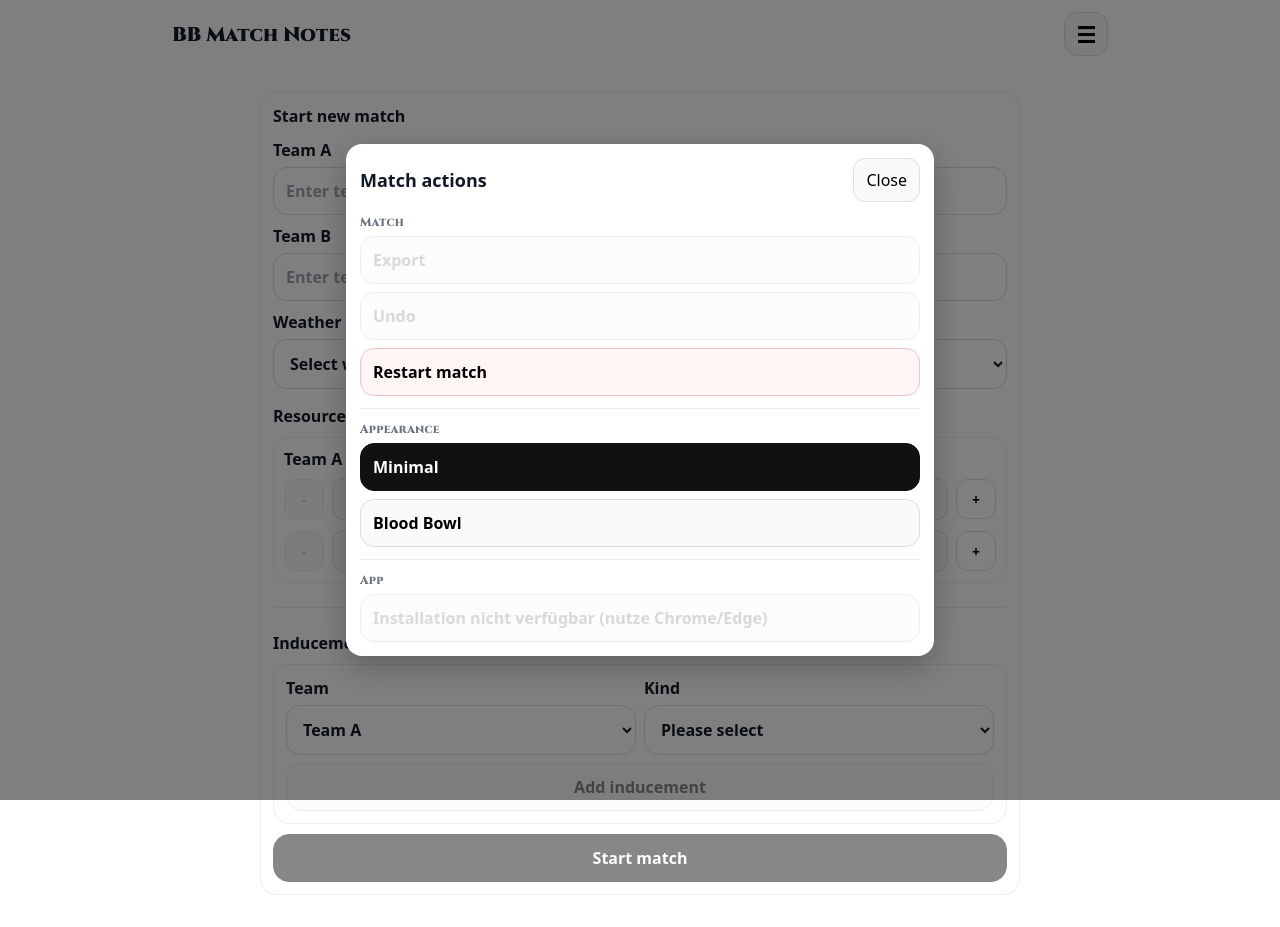
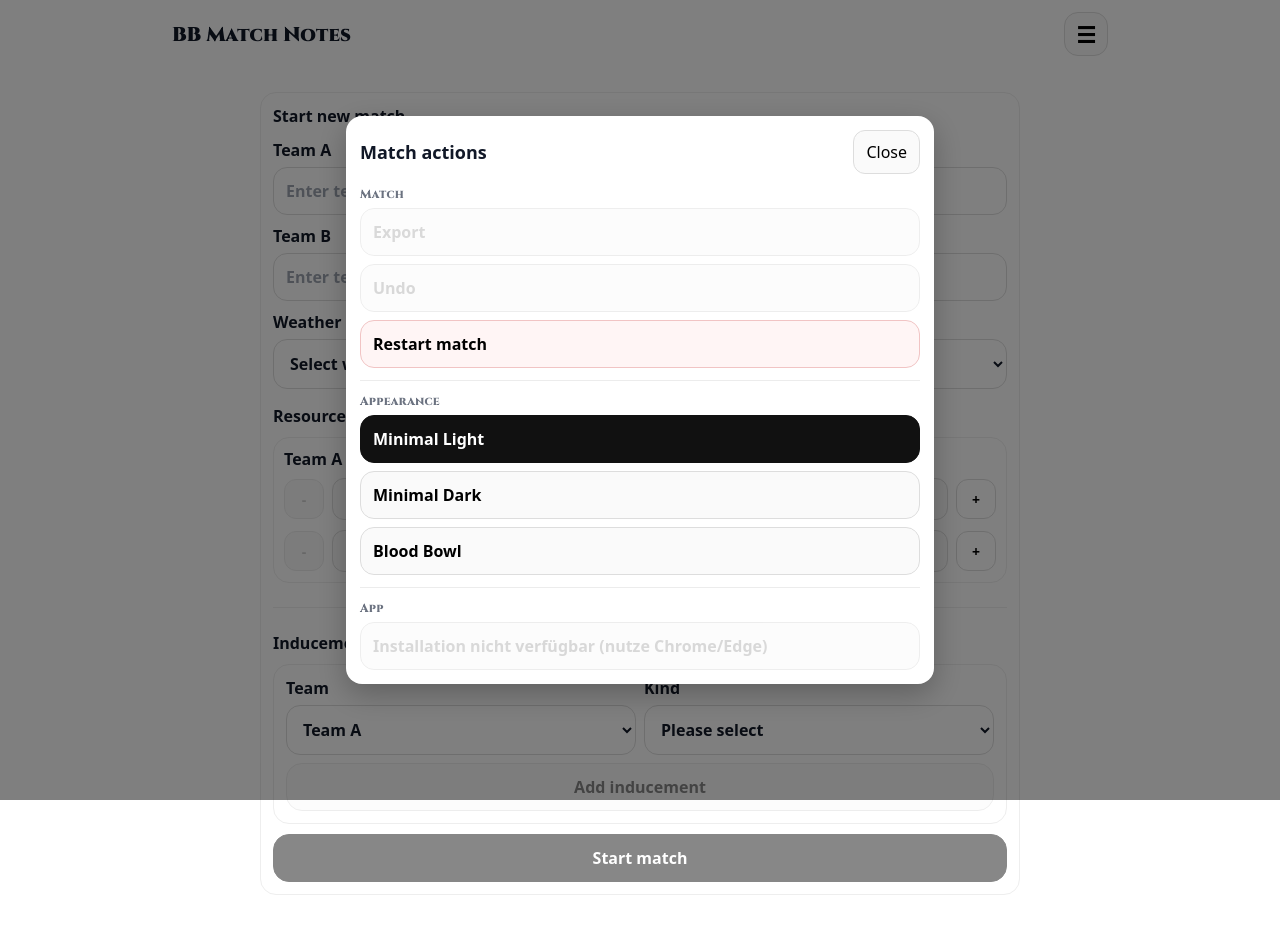
Before and after one commit to snoader/bb-match-notes, a React (Vite) app: page / in a window 1280 px wide. Both pictures are taken after a click on the button "Open match actions menu". Built offline with nearby package versions, Linux system fonts and the light colour scheme.

Commit message:
Add minimal dark theme option

```diff
--- a/src/app/App.tsx
+++ b/src/app/App.tsx
@@ -10,6 +10,7 @@ import { UpdateToast } from "../ui/components/app/UpdateToast";
 import { useThemeStore } from "../store/themeStore";
 import { applyThemeTokens } from "../theme/theme";
 import { minimalTheme } from "../theme/minimalTheme";
+import { minimalDarkTheme } from "../theme/minimalDarkTheme";
 import { bloodBowlTheme } from "../theme/bloodBowlTheme";
 import { AppLayout } from "../ui/layout/AppLayout";
 
@@ -42,7 +43,8 @@ export default function App() {
   }, [isReady, events, derived.half, derived.turn, derived.kickoffPending, setScreen]);
 
   useEffect(() => {
-    const themeTokens = theme === "bloodbowl" ? bloodBowlTheme.tokens : minimalTheme.tokens;
+    const themeTokens =
+      theme === "bloodbowl" ? bloodBowlTheme.tokens : theme === "minimal-dark" ? minimalDarkTheme.tokens : minimalTheme.tokens;
     applyThemeTokens(themeTokens);
     document.documentElement.setAttribute("data-theme", theme);
   }, [theme]);
--- a/src/store/themeStore.ts
+++ b/src/store/themeStore.ts
@@ -4,9 +4,11 @@ import type { ThemeName } from "../theme/theme";
 const THEME_STORAGE_KEY = "bb-match-notes.theme";
 
 function getInitialTheme(): ThemeName {
-  if (typeof window === "undefined") return "minimal";
+  if (typeof window === "undefined") return "minimal-light";
   const stored = window.localStorage.getItem(THEME_STORAGE_KEY);
-  return stored === "bloodbowl" ? "bloodbowl" : "minimal";
+  if (stored === "bloodbowl" || stored === "minimal-light" || stored === "minimal-dark") return stored;
+  if (stored === "minimal") return "minimal-light";
+  return "minimal-light";
 }
 
 type ThemeStore = {
--- /dev/null
+++ b/src/theme/minimalDarkTheme.ts
@@ -0,0 +1,58 @@
+import type { ThemeDefinition } from "./theme";
+
+export const minimalDarkTheme: ThemeDefinition = {
+  name: "minimal-dark",
+  tokens: {
+    "--font-display": '"Cinzel", "Times New Roman", Georgia, serif',
+    "--font-ui": "system-ui, -apple-system, Segoe UI, Roboto, Arial",
+    "--color-bg": "#121212",
+    "--color-surface": "#1e1e1e",
+    "--color-surface-soft": "#2a2a2a",
+    "--color-surface-muted": "#262626",
+    "--color-surface-weak": "#232323",
+    "--color-text": "#f5f5f5",
+    "--color-text-muted": "#cfcfcf",
+    "--color-text-subtle": "#9a9a9a",
+    "--text-primary": "#f5f5f5",
+    "--text-secondary": "#cfcfcf",
+    "--text-muted": "#9a9a9a",
+    "--input-bg": "#1f1f1f",
+    "--input-text": "#f5f5f5",
+    "--color-border": "#3a3a3a",
+    "--color-border-soft": "#444444",
+    "--color-border-muted": "#333333",
+    "--color-border-dashed": "#4a4a4a",
+    "--color-divider": "#363636",
+    "--color-primary": "#4d90fe",
+    "--color-primary-contrast": "#ffffff",
+    "--color-primary-soft": "#1a2f52",
+    "--color-danger-border": "#7f2d2d",
+    "--color-danger-bg": "#3b1f1f",
+    "--color-warning": "#f2c06c",
+    "--color-warning-border": "#d9a655",
+    "--color-warning-bg": "#3a2f1b",
+    "--color-text-primary": "#f5f5f5",
+    "--color-text-secondary": "#cfcfcf",
+    "--color-text-muted-alt": "#9a9a9a",
+    "--color-text-inverse": "#111827",
+    "--color-accent": "#4d90fe",
+    "--color-accent-2": "#7ab0ff",
+    "--color-focus": "#4d90fe",
+    "--color-danger": "#ef6363",
+    "--color-input-bg": "#1f1f1f",
+    "--color-input-text": "#f5f5f5",
+    "--color-input-border": "#444",
+    "--color-input-placeholder": "#8e8e93",
+    "--color-button-bg": "#4d90fe",
+    "--color-button-text": "#ffffff",
+    "--color-button-border": "#4d90fe",
+    "--color-button-secondary-bg": "#2a2a2a",
+    "--color-button-secondary-text": "#f5f5f5",
+    "--color-button-secondary-border": "#444444",
+    "--color-overlay": "rgba(0, 0, 0, 0.65)",
+    "--shadow-modal": "0 10px 30px rgba(0, 0, 0, 0.45)",
+    "--shadow-toast": "0 10px 24px rgba(0, 0, 0, 0.4)",
+    "--font-family-base": "var(--font-ui)",
+    "--font-family-mono": 'ui-monospace, SFMono-Regular, Menlo, Monaco, Consolas, "Liberation Mono", "Courier New", monospace',
+  },
+};
--- a/src/theme/minimalTheme.ts
+++ b/src/theme/minimalTheme.ts
@@ -1,7 +1,7 @@
 import type { ThemeDefinition } from "./theme";
 
 export const minimalTheme: ThemeDefinition = {
-  name: "minimal",
+  name: "minimal-light",
   tokens: {
     "--font-display": '"Cinzel", "Times New Roman", Georgia, serif',
     "--font-ui": "system-ui, -apple-system, Segoe UI, Roboto, Arial",
--- a/src/theme/theme.ts
+++ b/src/theme/theme.ts
@@ -1,4 +1,4 @@
-export type ThemeName = "minimal" | "bloodbowl";
+export type ThemeName = "minimal-light" | "minimal-dark" | "bloodbowl";
 
 export type ThemeTokens = Record<string, string>;
 
--- a/src/ui/layout/HamburgerMenu.tsx
+++ b/src/ui/layout/HamburgerMenu.tsx
@@ -140,8 +140,11 @@ export function HamburgerMenu() {
           <div className="live-menu-section">
             <div className="live-menu-section-title">Appearance</div>
             <div className="live-menu-actions">
-              <button className={`live-menu-action-button ${theme === "minimal" ? "live-menu-action-button-active" : ""}`} onClick={() => setTheme("minimal")}>
-                Minimal
+              <button className={`live-menu-action-button ${theme === "minimal-light" ? "live-menu-action-button-active" : ""}`} onClick={() => setTheme("minimal-light")}>
+                Minimal Light
+              </button>
+              <button className={`live-menu-action-button ${theme === "minimal-dark" ? "live-menu-action-button-active" : ""}`} onClick={() => setTheme("minimal-dark")}>
+                Minimal Dark
               </button>
               <button className={`live-menu-action-button ${theme === "bloodbowl" ? "live-menu-action-button-active" : ""}`} onClick={() => setTheme("bloodbowl")}>
                 Blood Bowl
```
